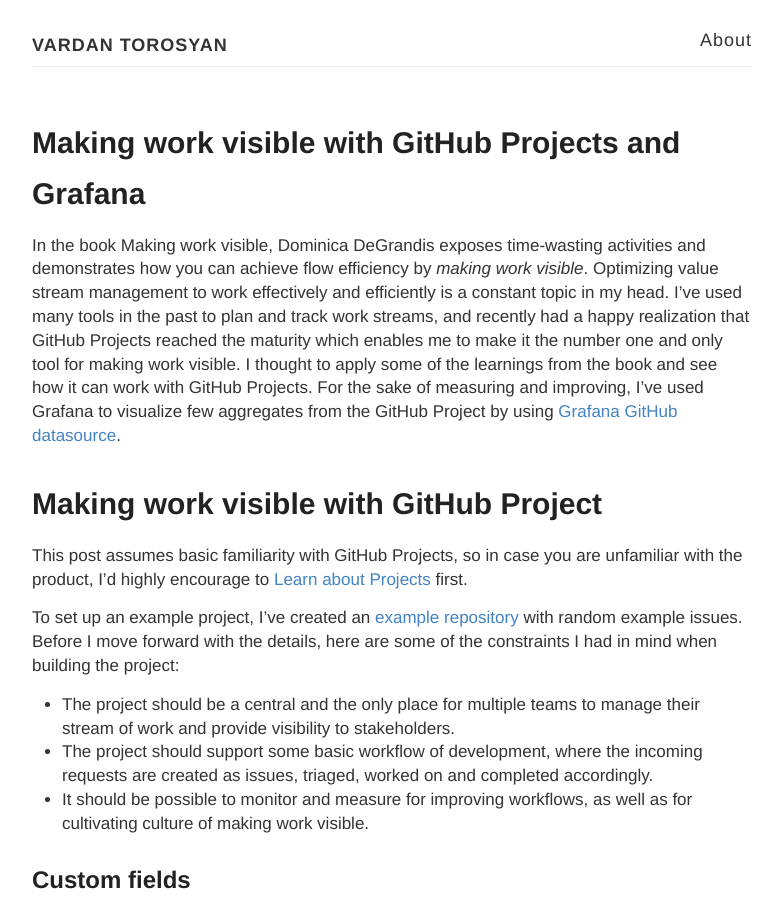
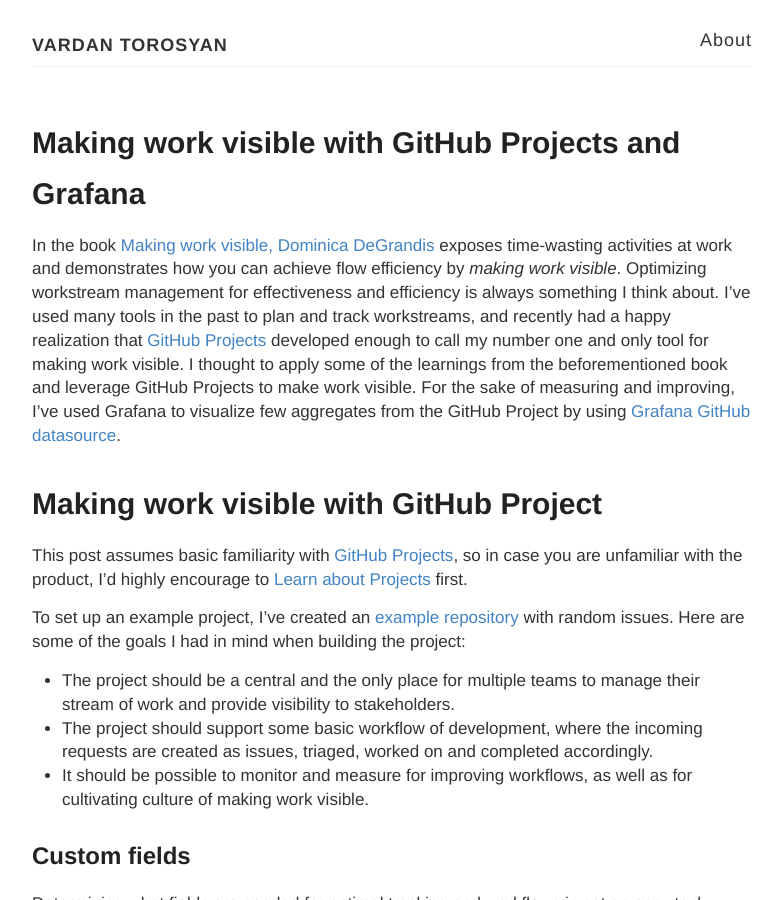
Before and after one commit to vtorosyan/vtorosyan.github.io, a Jekyll site: the page built from _posts/2023/2023-09-04-making-work-visible-github-grafana.md, in a window 1280 px wide and 900 px high. Shown: the whole window, without its empty margins (248-1031 px from the left). Built offline with Jekyll 4.4.1, drawn with Linux system fonts in a browser that asks for light colours; comment, search, counter and statistics services are not loaded.

Commit message:
Draft of making work visible

```diff
--- a/_posts/2023/2023-09-04-making-work-visible-github-grafana.md
+++ b/_posts/2023/2023-09-04-making-work-visible-github-grafana.md
@@ -3,17 +3,15 @@
 title: Making work visible with GitHub Projects and Grafana
 ---
 
-In the book Making work visible, Dominica DeGrandis exposes time-wasting activities and demonstrates how you can achieve flow efficiency by _making work visible_. Optimizing value stream management to work effectively and efficiently is a constant topic in my head. I've used many tools in the past to plan and track work streams, and recently had a happy realization that GitHub Projects reached the maturity which enables me to make it the number one and only tool for making work visible. I thought to apply some of the learnings from the book and see how it can work with GitHub Projects. For the sake of measuring and improving, I've used Grafana to visualize few aggregates from the GitHub Project by using [Grafana GitHub datasource](https://grafana.com/grafana/plugins/grafana-github-datasource/).
+In the book [Making work visible, Dominica DeGrandis](https://ddegrandis.com/book/) exposes time-wasting activities at work and demonstrates how you can achieve flow efficiency by _making work visible_. Optimizing workstream management for effectiveness and efficiency is always something I think about. I've used many tools in the past to plan and track workstreams, and recently had a happy realization that [GitHub Projects](https://docs.github.com/en/issues/planning-and-tracking-with-projects/learning-about-projects/about-projects) developed enough to call my number one and only tool for making work visible. I thought to apply some of the learnings from the beforementioned book and leverage GitHub Projects to make work visible. For the sake of measuring and improving, I've used Grafana to visualize few aggregates from the GitHub Project by using [Grafana GitHub datasource](https://grafana.com/grafana/plugins/grafana-github-datasource/).
 
 
 # Making work visible with GitHub Project
 
 
-This post assumes basic familiarity with GitHub Projects, so in case you are unfamiliar with the product, I'd highly encourage to [Learn about Projects](https://docs.github.com/en/issues/planning-and-tracking-with-projects/learning-about-projects) first.
+This post assumes basic familiarity with [GitHub Projects](https://docs.github.com/en/issues/planning-and-tracking-with-projects/learning-about-projects/about-projects), so in case you are unfamiliar with the product, I'd highly encourage to [Learn about Projects](https://docs.github.com/en/issues/planning-and-tracking-with-projects/learning-about-projects) first.
 
-
-To set up an example project, I've created an [example repository](https://github.com/vtorosyan/making-work-visible-project/issues) with random example issues. Before I move forward with the details, here are some of the constraints I had in mind when building the project:
-
+To set up an example project, I've created an [example repository](https://github.com/vtorosyan/making-work-visible-project/issues) with random issues. Here are some of the goals I had in mind when building the project:
 
 - The project should be a central and the only place for multiple teams to manage their stream of work and provide visibility to stakeholders.
 - The project should support some basic workflow of development, where the incoming requests are created as issues, triaged, worked on and completed accordingly.
@@ -21,7 +19,6 @@
 
 
 ## Custom fields
-
 
 Determining what fields are needed for optimal tracking and workflows is not an easy task. Typically it requires multiple iterations until you find a right set of fields to have. One thing to be aware about is that the more required fields you have, the more would be the cost of keeping things up to date. The optimal number of fields I'd recommend is something in between 5 and 10. Less than 5 could be an indicator that important information is missing, more than 10 is an indicator that workflow needs to be simplified.
 
```
